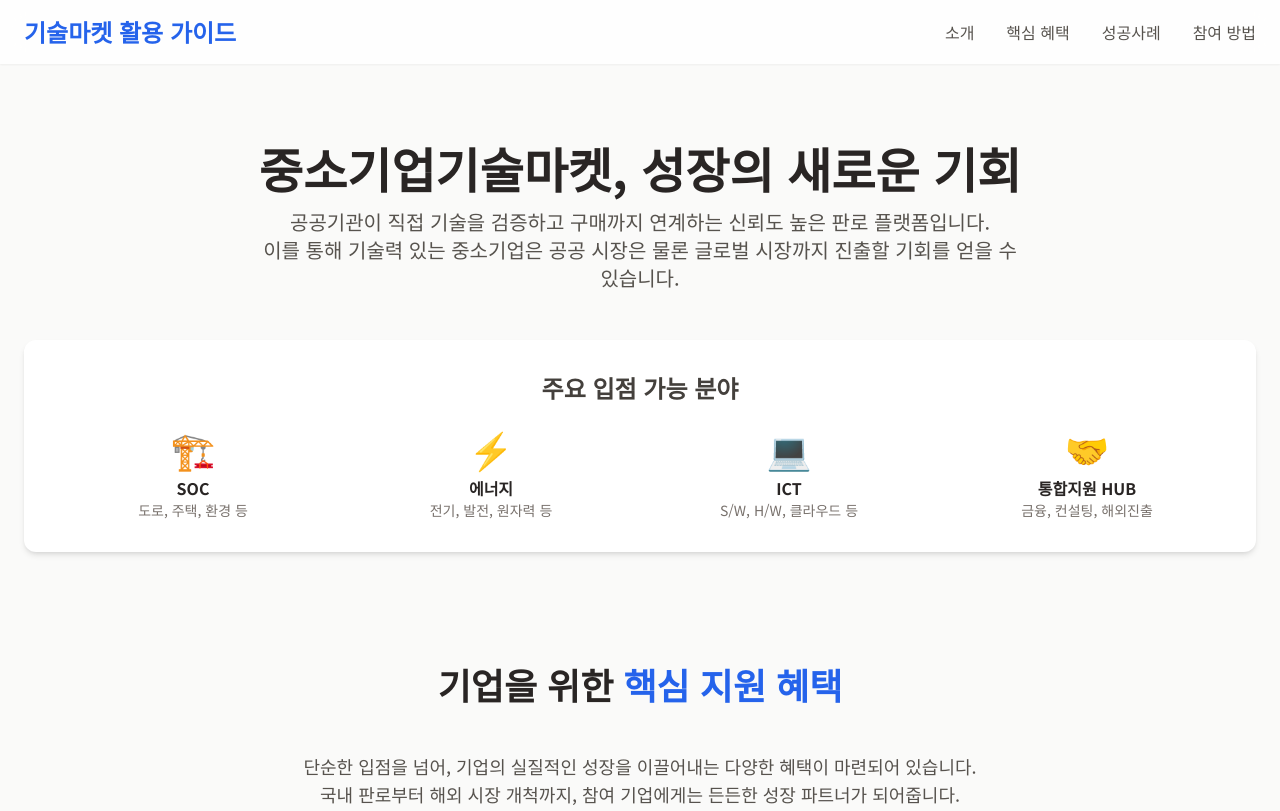
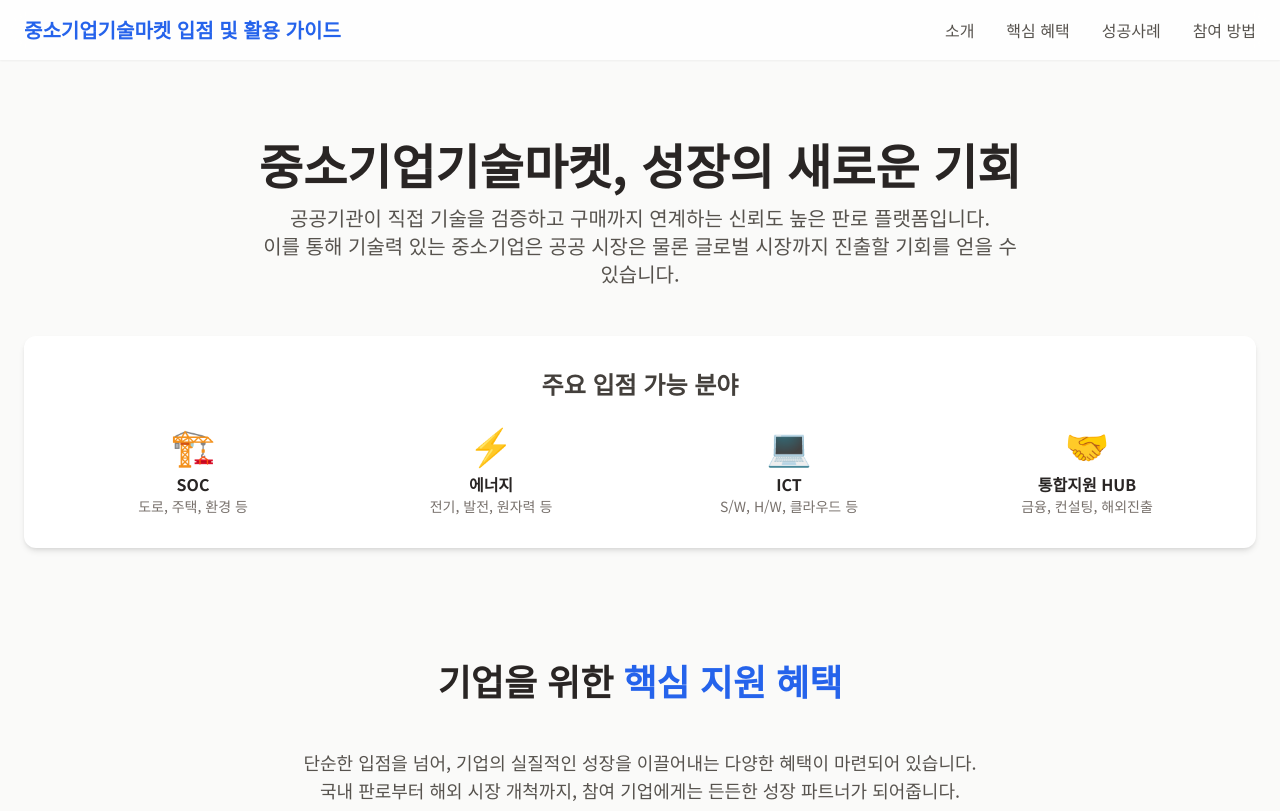
Before and after one commit to rayben80/techmarket, a plain HTML site: page index.html in a window 1280 px wide. Shown: the top 811 px of the page. Drawn offline with nearby package versions, Linux system fonts and the light colour scheme.

Commit message:
Update index.html

```diff
--- a/index.html
+++ b/index.html
@@ -3,7 +3,7 @@
 <head>
     <meta charset="UTF-8">
     <meta name="viewport" content="width=device-width, initial-scale=1.0">
-    <title>중소기업기술마켓 활용 가이드 | 포시에스 성공사례</title>
+    <title>중소기업기술마켓 입점 및 활용 가이드</title>
     <script src="https://cdn.tailwindcss.com"></script>
     <link href="https://fonts.googleapis.com/css2?family=Noto+Sans+KR:wght@400;500;700&display=swap" rel="stylesheet">
     <!-- Chosen Palette: Warm Neutrals -->
@@ -48,7 +48,7 @@
 
     <header id="header" class="bg-white/80 backdrop-blur-md sticky top-0 z-50 shadow-sm">
         <div class="container mx-auto px-6 py-4 flex justify-between items-center">
-            <h1 class="text-xl md:text-2xl font-bold text-blue-600">기술마켓 활용 가이드</h1>
+            <h1 class="text-lg md:text-xl font-bold text-blue-600">중소기업기술마켓 입점 및 활용 가이드</h1>
             <nav class="hidden md:flex space-x-8">
                 <a href="#intro" class="text-stone-600 hover:text-blue-600 transition-colors">소개</a>
                 <a href="#benefits" class="text-stone-600 hover:text-blue-600 transition-colors">핵심 혜택</a>
```
